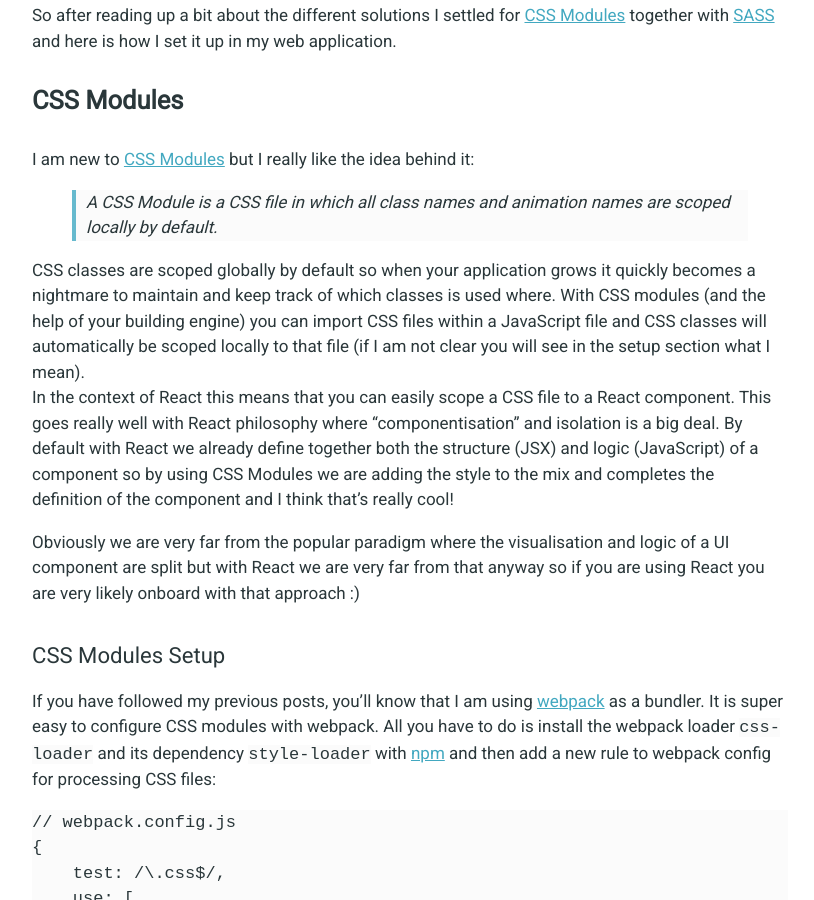
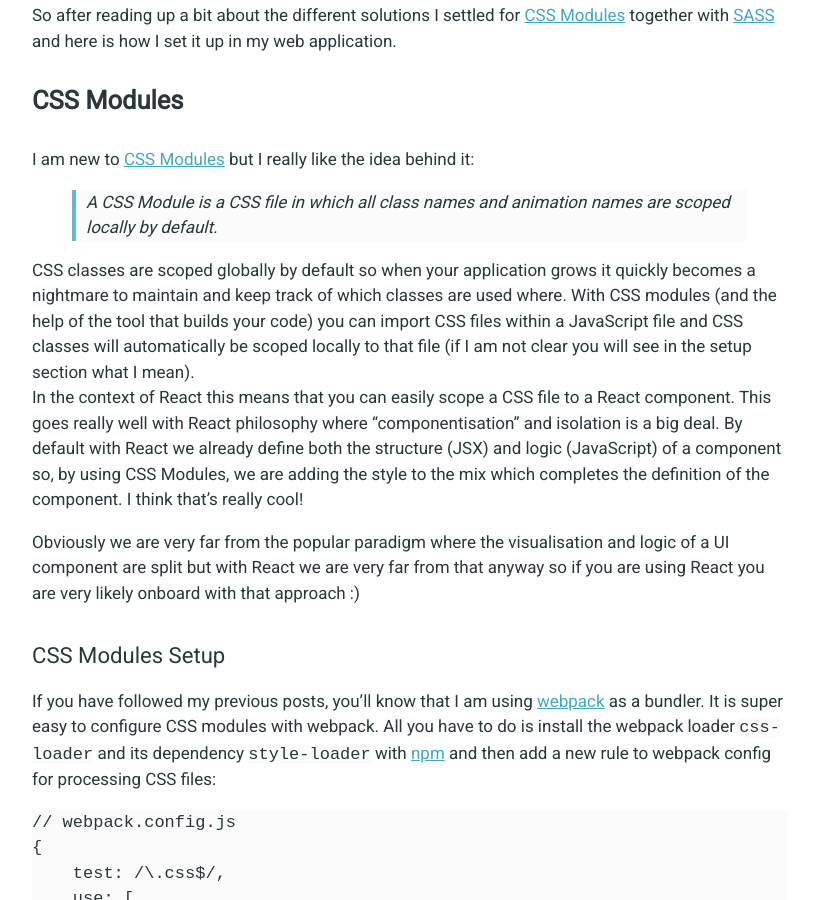
Before and after one commit to caroleolivier/caroleolivier.github.io, a Jekyll site: the page built from _posts/2017-10-06-styling-react-app.md, in a window 1280 px wide and 900 px high, scrolled down 488 px. Shown: the whole window, without its empty margins (230-1044 px from the left). Built offline with Jekyll 4.4.1, drawn with Linux system fonts in a browser that asks for light colours; some of the changed text lies outside the part shown.

Commit message:
Address Simon's comment

````diff
--- a/_posts/2017-10-06-styling-react-app.md
+++ b/_posts/2017-10-06-styling-react-app.md
@@ -17,9 +17,9 @@
 I am new to [CSS Modules](https://github.com/css-modules/css-modules) but I really like the idea behind it:
 > A CSS Module is a CSS file in which all class names and animation names are scoped locally by default.
 
-CSS classes are scoped globally by default so when your application grows it quickly becomes a nightmare to maintain and keep track of which classes is used where. With CSS modules (and the help of your building engine) you can import CSS files within a JavaScript file and CSS classes will automatically be scoped locally to that file (if I am not clear you will see in the setup section what I mean).
+CSS classes are scoped globally by default so when your application grows it quickly becomes a nightmare to maintain and keep track of which classes are used where. With CSS modules (and the help of the tool that builds your code) you can import CSS files within a JavaScript file and CSS classes will automatically be scoped locally to that file (if I am not clear you will see in the setup section what I mean).
 <br/>
-In the context of React this means that you can easily scope a CSS file to a React component. This goes really well with React philosophy where "componentisation" and isolation is a big deal. By default with React we already define together both the structure (JSX) and logic (JavaScript) of a component so by using CSS Modules we are adding the style to the mix and completes the definition of the component and I think that's really cool!
+In the context of React this means that you can easily scope a CSS file to a React component. This goes really well with React philosophy where "componentisation" and isolation is a big deal. By default with React we already define both the structure (JSX) and logic (JavaScript) of a component so, by using CSS Modules, we are adding the style to the mix which completes the definition of the component. I think that's really cool!
 
 
 Obviously we are very far from the popular paradigm where the visualisation and logic of a UI component are split but with React we are very far from that anyway so if you are using React you are very likely onboard with that approach :)
@@ -27,7 +27,7 @@
 
 ##### CSS Modules Setup
 
-If you have followed my previous posts, you'll know that I am using [webpack]() as a bundler. It is super easy to configure CSS modules with webpack. All you have to do is install the webpack loader `css-loader` and its dependency `style-loader` with [npm]() and then add a new rule to webpack config for processing CSS files:
+If you have followed my previous posts, you'll know that I am using [webpack](https://webpack.js.org/) as a bundler. It is super easy to configure CSS modules with webpack. All you have to do is install the webpack loader `css-loader` and its dependency `style-loader` with [npm](https://www.npmjs.com/) and then add a new rule to webpack config for processing CSS files:
 
 ```
 // webpack.config.js
````
Also changed, not shown: other parts of _posts/2017-10-06-styling-react-app.md (+1 -1 lines).
